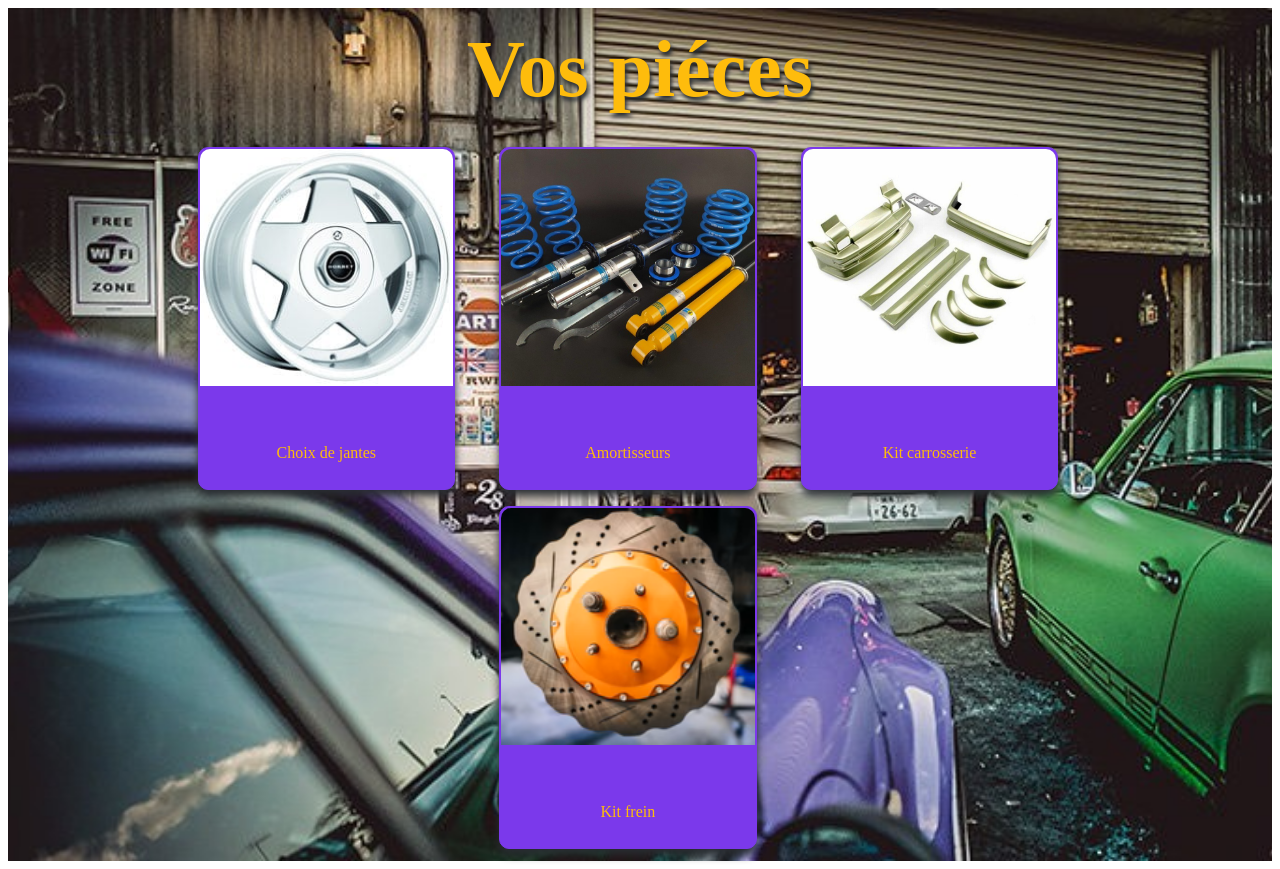
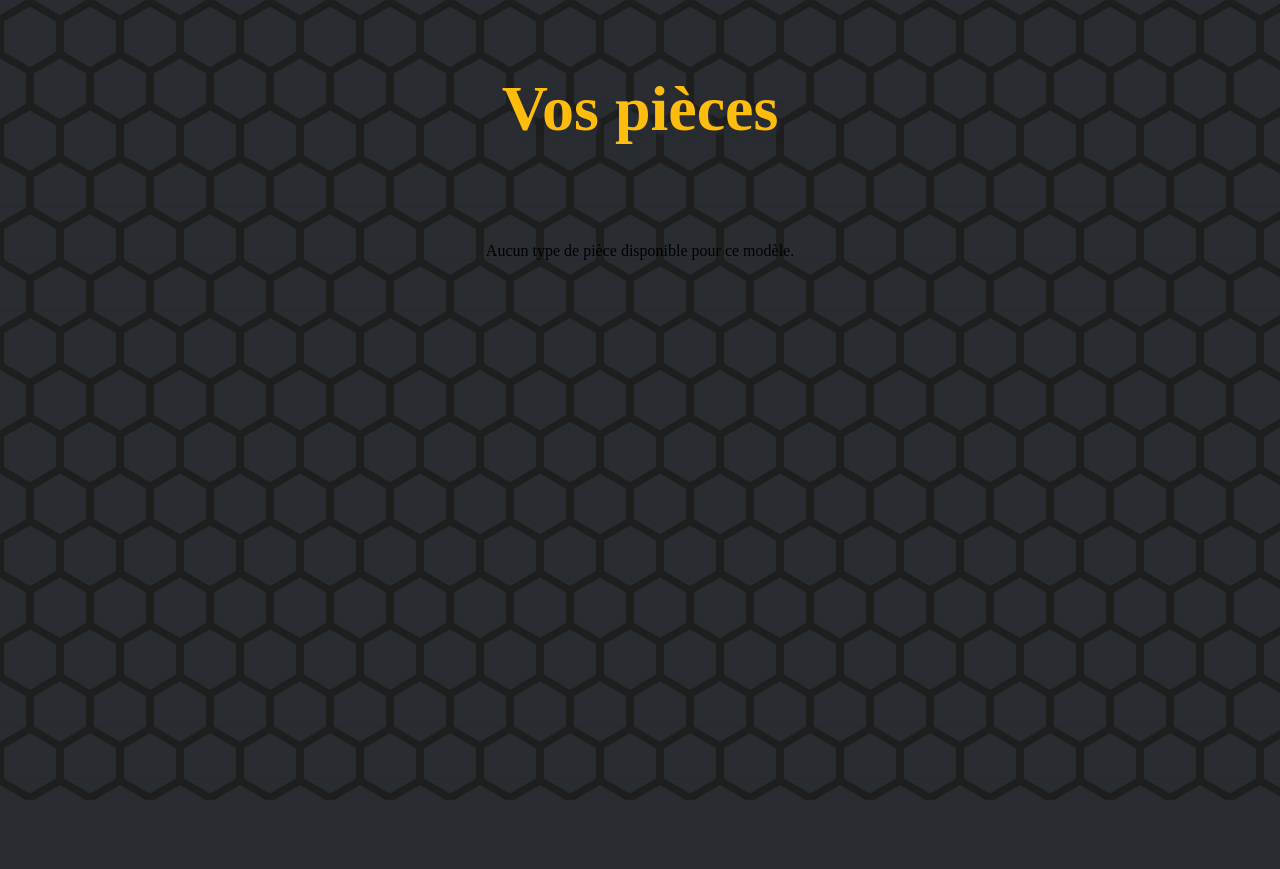
Before and after one commit to AntoineD07/shop_tes_pieces_mvc, a PHP site: template views/filtreProduit.php in a window 1280 px wide. After the commit the page ends 800 px from the top, so only its background shows below. Run offline with PHP 8.4, Linux system fonts and the light colour scheme; the template is opened without the code that fills it, so the values that code supplies are empty.

Commit message:
liason cars> type> piece

```diff
--- a/assets/css/compte.css
+++ b/assets/css/compte.css
@@ -96,6 +96,7 @@ h3{
    background-color: #7b39eb;
    color: #febc0c;
    box-shadow: #1e1e1e 2px 2px 2px;
+   cursor: pointer;
 
 }
 .bouton_sup{
--- a/assets/css/filtreProduit.css
+++ b/assets/css/filtreProduit.css
@@ -1,67 +1,79 @@
 body {
     overflow-x: hidden;
     min-width: 360px;
+    --s: 30px; /* control the size */
+
+    --c: #0000, #292d32 0.5deg 119.5deg, #0000 120deg;
+    --g1: conic-gradient(from 60deg at 56.25% calc(425% / 6), var(--c));
+    --g2: conic-gradient(from 180deg at 43.75% calc(425% / 6), var(--c));
+    --g3: conic-gradient(from -60deg at 50% calc(175% / 12), var(--c));
+    background: var(--g1), var(--g1) var(--s) calc(1.73 * var(--s)), var(--g2),
+      var(--g2) var(--s) calc(1.73 * var(--s)), var(--g3) var(--s) 0,
+      var(--g3) 0 calc(1.73 * var(--s)) #1e1e1e;
+    background-size: calc(2 * var(--s)) calc(3.46 * var(--s));
+
 }
     main {
     display: flex;
     flex-direction: column;
     justify-content: space-between;
     height: 100%;
-    background-image: url(/assets/img/image_choix_prod.jpg);
+    /* background-image: url(/assets/img/image_choix_prod.jpg);
     background-repeat: no-repeat;
     background-size: cover;
-    background-position: center;
+    background-position: center; */
     height: 100%;
 }
 
 
 h3 {
     text-align: center;
-    margin:1rem ;
+    /* margin: 1rem ; */
     color: #febc0c;
     font-size: 4rem;
     text-shadow: #292d32 2px 4px 4px;
 }
+.modele{
+    text-align: center;
+    margin-bottom: 1rem;
+    color: #febc0c;
+    font-size: larger;
+    background: #7b39eb;
+    margin: auto;
+    padding: 5px;
+    width: 15rem;
+    border-radius: 25px;
+
+}
 
 .pieces {
-
-    display: grid;
-    margin: 0 auto;
-    grid-gap: 20px;
-    grid-template-columns: repeat(2, 1fr);
-    padding: 1rem;
-    width: 75%;
-
-
+    display: flex;
+    flex-wrap: wrap;
+    justify-content: center;
+    gap: 1rem;
+    margin-top: 2rem;
+    margin: 1rem;
 
 }
 
 .type {
-    display: flex;
-    flex-direction: column;
-    justify-content: space-between;
-    width: 90%;
-    height: 100%;
     background-color: #7b39eb;
-    border: 1px solid #7b39eb;
-    padding: 1px;
     border-radius: 10px;
+    padding: 0.5rem;
     text-align: center;
-    color: #febc0c;
-
     box-shadow: #292d32 0 6px 8px;
-
+}
+.type p{
+    font-size: larger;
+    margin-bottom: auto;
+color:#febc0c;
+    padding: 10px;
+    text-align: center;
 }
 .type:hover {
     transition: transform 0.3s;
     transform: scale(1.02);
     opacity: 1;
-}
-.type p {
-    font-size: medium;
-
-    padding: 10px;
-    text-align: center;
 }
 a{
     text-decoration: none;
@@ -70,31 +82,9 @@ a{
 }
 
 .type img {
-    object-fit: cover;
-    width: 100%;
-    height: 100%;
-    border-top-left-radius: 10px;
-    border-top-right-radius: 10px;
+    width: 300px;
+    height: 300px;
+    border-radius: 10px;
+    margin-bottom: 0.5rem;
+    box-shadow: #292d32 2px 6px 6px;
 }
-
-@media screen and (min-width: 768px) {
-    .pieces {
-        grid-template-columns: repeat(3, 1fr );
-        grid-template-rows: repeat(2, 1fr);
-      width: 70%;
-
-    }
-
-    h3 {
-        font-size: 5rem;
-    }
-    .type img {
-        max-width:100%;
-        max-height: 70%;
-    }
-
-    .pieces :nth-child(4) {
-        grid-column: 2;
-        grid-row: 2;
-     }
-}
--- a/database/connexion_bdd.php
+++ b/database/connexion_bdd.php
@@ -10,7 +10,7 @@ function connexionBdd() {
     try {
         $connexion = new PDO("mysql:host=$serveur;dbname=$bdd", $user, $pass);
         $connexion->setAttribute(PDO::ATTR_ERRMODE, PDO::ERRMODE_EXCEPTION);
-        echo "connexion ";
+        echo '<p style="color:green ">connexion</p> ';
         return $connexion;
     } catch (PDOException $e) {
         echo "erreur de co : " . $e->getMessage();
--- a/views/filtreProduit.php
+++ b/views/filtreProduit.php
@@ -12,46 +12,30 @@
 <body>
 
 
-
     <main>
     <div>
-                <h3>
-                    Vos piéces
-                </h3>
+        <h3>Vos pièces</h3>
+        <?php if (isset($message)): ?>
+            <p class="modele"><?php echo $message; ?></p>
+        <?php endif; ?>
     </div>
 
     <div class="pieces">
-           <a href="/produit">
-            <div class="type">
-                <img src="/assets/img/choix_piece/jante.jpg" alt="Jantes">
-                <p>Choix de jantes</p>
+        <?php if (empty($types_piece)): ?>
+            <p>Aucun type de pièce disponible pour ce modèle.</p>
+        <?php else: ?>
+            <?php foreach ($types_piece as $type): ?>
+                <a class="type" href="/produit?cars_id=<?php echo urlencode($cars_id); ?>&piece_id=<?php echo urlencode($type['piece_id']); ?>" >
+                    <div >
+                        <img src="<?php echo htmlspecialchars($type['img_type'] ?? '/assets/img/default.jpg'); ?>"
+                        alt="<?php echo htmlspecialchars($type['nom_piece']); ?>">
+                        <p><?php echo htmlspecialchars($type['nom_piece']); ?></p>
                     </div>
                 </a>
-        <a href="/produit">
-            <div  class="type">
-                <img src="./assets/img/choix_piece/combines.jpg" alt="">
-                <p> Amortisseurs</p>
-            </div>
-        </a>
-        <a href="/produit">
-            <div  class="type">
-                <img src="./assets/img/choix_piece/carrosserie.jpg" alt="Kit carrosserie">
-                <p>Kit carrosserie</p>
-            </div>
-        </a>
-        <a href="/produit">
-            <div  class="type">
-                <img src="./assets/img/choix_piece/frein.png" alt="freins">
-                <p>Kit frein</p>
-            </div>
-        </a>
+            <?php endforeach; ?>
+        <?php endif; ?>
     </div>
 </main>
-
-
-
-
-
 
 
     <script src="./assets/js/script.js"></script>
```
Also changed, not shown: assets/css/produit.css (+9 -26 lines), controllers/filtreProduit_controller.php (+46 -0 lines), controllers/index_controller.php (+9 -0 lines), controllers/produit_controller.php (+40 -0 lines), views/index.php (+21 -36 lines), views/produit.php (+32 -3 lines), assets/img/carro/supra/capo_supra.jpg (deleted), assets/img/choix_piece/BORBET_A_CLASSIC_3.jpg (deleted), assets/img/choix_piece/combines-filetes-bilstein-b14-clio-3-rs.jpg (deleted), assets/img/choix_piece/combines.jpg, assets/img/choix_piece/ffff.png (deleted), assets/img/choix_piece/frein.png (deleted), assets/img/choix_piece/jante.jpg, assets/img/choix_piece/s-l960.jpg (deleted). Lines whose indentation alone changed are shown as unchanged.
